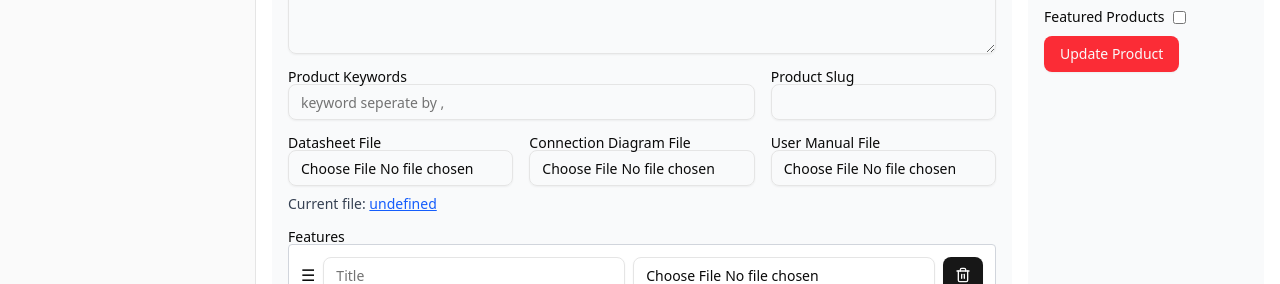
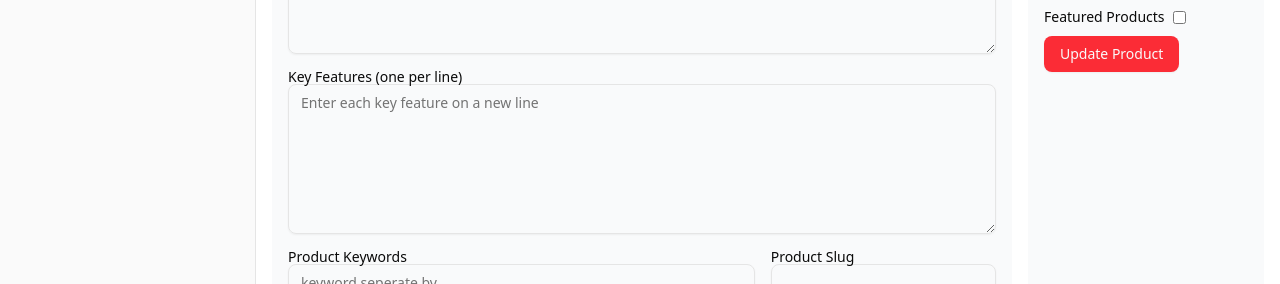
Before and after one commit to v4vikram/next-timewatch-dashboard-2.0, a Next.js app: page /dashboard/products/create/1 in a window 1280 px wide. Shown: the part 348-632 px from the top of the page. Built offline with nearby package versions, Linux system fonts and the light colour scheme; no server answers; sample sign-in values are in the browser's storage.

Commit message:
added keyfeatures

```diff
--- a/src/app/(protected)/dashboard/products/create/[id]/page.jsx
+++ b/src/app/(protected)/dashboard/products/create/[id]/page.jsx
@@ -48,7 +48,7 @@ export default function ProductForm() {
     ? editProduct.productImage.startsWith("http")
       ? editProduct.productImage
       : `${API_BASE_URL}/${editProduct.productImage}`
-      : "", // fallback if productImage is undefined
+    : "",
   productSlug: editProduct?.productSlug || "",
   datasheetFile: `${editProduct?.datasheetFile}` || "",
   connectionDiagramFile: editProduct?.connectionDiagramFile || "",
@@ -62,14 +62,27 @@ export default function ProductForm() {
     : [{ column1: "", column2: "" }],
   productFaq: editProduct?.productFaq?.length ? editProduct.productFaq : [],
   isFeatured: editProduct?.isFeatured || false,
+  keyFeatures: editProduct?.keyFeatures?.length
+    ? editProduct.keyFeatures.join("\n") // ✅ join array into lines
+    : "",
   status: editProduct?.status || "draft",
 };
 
+
 const handleProductCreate = async (values, { resetForm, setFieldValue }) => {
   console.log("updating values", values);
-    // return;
+
   try {
     const formData = new FormData();
+
+    // Convert keyFeatures string to array (split by newline, trim empty)
+    const keyFeaturesArray =
+      typeof values.keyFeatures === "string"
+        ? values.keyFeatures
+            .split("\n")
+            .map((f) => f.trim())
+            .filter((f) => f !== "")
+        : [];
 
     // Append simple fields
     formData.append("categoryName", values.categoryName);
@@ -84,7 +97,12 @@ export default function ProductForm() {
     formData.append("status", values.status);
     formData.append("isFeatured", values.isFeatured);
 
-      // Append product image (file)
+    // ✅ Append keyFeatures as array
+    keyFeaturesArray.forEach((feature, index) => {
+      formData.append(`keyFeatures[${index}]`, feature);
+    });
+
+    // Append product image
     formData.append("productImage", file); // assuming file is from useState
 
     // Append features
@@ -105,28 +123,27 @@ export default function ProductForm() {
       formData.append(`productFaq[${index}][column2]`, row.column2);
     });
 
-      // Debug log FormData entries (optional, for dev)
-      for (let [key, value] of formData.entries()) {
-        // console.log(`${key}:`, value);
-      }
+    // Debug log FormData entries (optional)
+    // for (let [key, value] of formData.entries()) {
+    //   console.log(`${key}:`, value);
+    // }
 
-      // API call wrapped in try-catch
+    // Call update API
     await updateProduct({ id, formData });
 
     toast.success("Product updated successfully!", { className: "success" });
-      // resetForm(); // Uncomment if you want to clear the form after success
+    // resetForm(); // Optional
   } catch (err) {
     console.error("Error updating product:", err);
     toast.error(
       err?.response?.data?.message ||
         err.message ||
         "Failed to update product",
-        {
-          className: "error",
-        }
+      { className: "error" }
     );
   }
 };
+
 
   useEffect(() => {
     async function load() {
@@ -232,6 +249,17 @@ export default function ProductForm() {
                   value={values.description}
                   onChange={handleChange}
                   className={"min-h-[150px]"}
+                />
+              </div>
+
+                   <div className="col-span-3">
+                <Label>Key Features (one per line)</Label>
+                <Textarea
+                  name="keyFeatures"
+                  value={values.keyFeatures || ""}
+                  onChange={(e) => setFieldValue("keyFeatures", e.target.value)}
+                  placeholder="Enter each key feature on a new line"
+                  className="min-h-[150px]"
                 />
               </div>
 
--- a/src/app/(protected)/dashboard/products/create/page.jsx
+++ b/src/app/(protected)/dashboard/products/create/page.jsx
@@ -48,11 +48,19 @@ export default function ProductForm() {
   };
 
 const handleProductCreate = async (values, { resetForm, setFieldValue }) => {
-
-    console.log("values", values)
+  console.log("values", values);
 
   try {
     const formData = new FormData();
+
+    // Convert keyFeatures string to array (split by newline, trim empty)
+    const keyFeaturesArray =
+      typeof values.keyFeatures === "string"
+        ? values.keyFeatures
+            .split("\n")
+            .map((f) => f.trim())
+            .filter((f) => f !== "")
+        : [];
 
     // Append simple fields
     formData.append("categoryName", values.categoryName);
@@ -65,6 +73,11 @@ export default function ProductForm() {
     formData.append("productkeywords", values.productkeywords);
     formData.append("isFeatured", values.isFeatured);
     formData.append("status", values.status);
+
+    // ✅ Append keyFeatures as array
+    keyFeaturesArray.forEach((feature, index) => {
+      formData.append(`keyFeatures[${index}]`, feature);
+    });
 
     // Append product image
     formData.append("productImage", file);
@@ -99,20 +112,18 @@ export default function ProductForm() {
       className: "success",
     });
 
-      // Optionally reset form
-      // resetForm();
+    // resetForm(); // optional
   } catch (err) {
     console.error("Product creation error:", err);
     toast.error(
       `Error: ${
         err?.response?.data?.message || err.message || "Unexpected error"
       }`,
-        {
-          className: "error",
-        }
+      { className: "error" }
     );
   }
 };
+
 
   // Helper to reorder list
   const reorder = (list, startIndex, endIndex) => {
@@ -221,6 +232,16 @@ export default function ProductForm() {
                   value={values.description}
                   onChange={handleChange}
                   className={"min-h-[150px]"}
+                />
+              </div>
+              <div className="col-span-3">
+                <Label>Key Features (one per line)</Label>
+                <Textarea
+                  name="keyFeatures"
+                  value={values.keyFeatures || ""}
+                  onChange={(e) => setFieldValue("keyFeatures", e.target.value)}
+                  placeholder="Enter each key feature on a new line"
+                  className="min-h-[150px]"
                 />
               </div>
 
```
Lines whose indentation alone changed are shown as unchanged.
